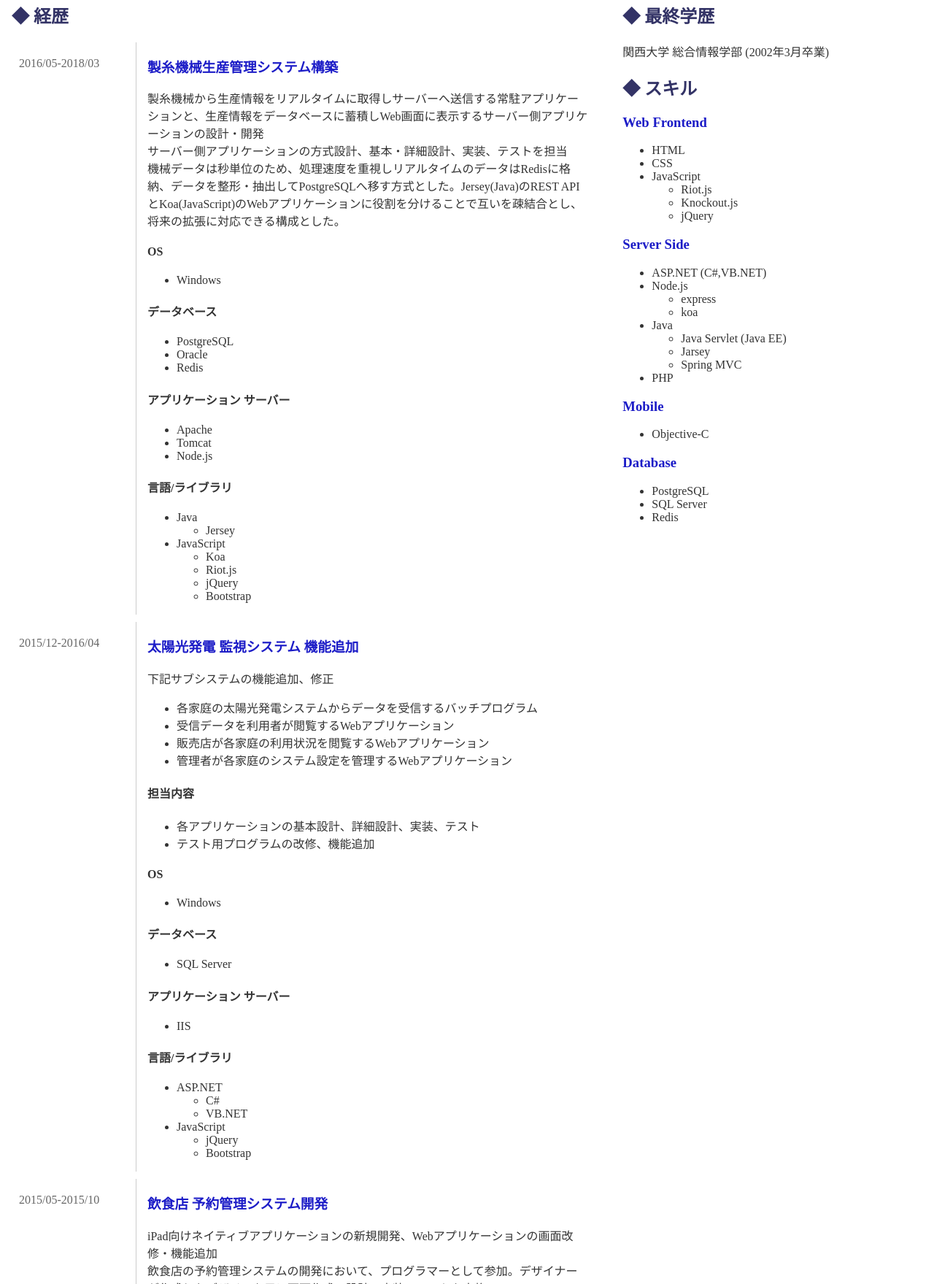
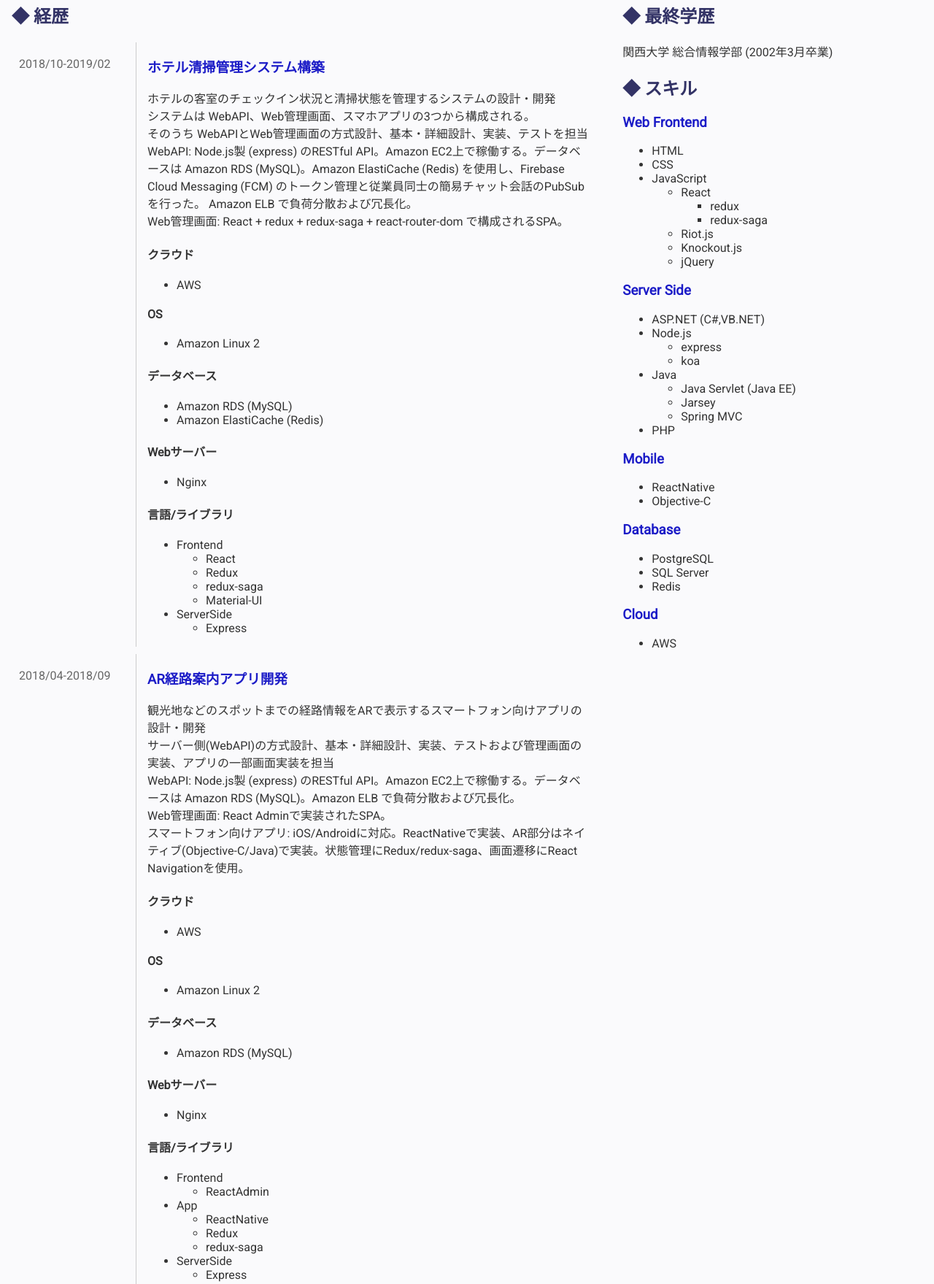
Before and after one commit to Kazunori-Kimura/Kazunori-Kimura.github.io, a plain HTML site: page index.html in a window 1280 px wide. Shown: the part 517-2276 px from the top of the page at 73% size. Drawn offline with Linux system fonts and the light colour scheme.

Commit message:
[mod] 経歴追記

```diff
--- a/index.html
+++ b/index.html
@@ -6,12 +6,15 @@
   <meta name="viewport" content="width=device-width, initial-scale=1.0">
   <meta http-equiv="X-UA-Compatible" content="ie=edge">
   <title>KAZUNORI KIMURA - Web Application Programer</title>
+  <link href="https://fonts.googleapis.com/css?family=Noto+Sans+JP|Roboto" rel="stylesheet">
   <style>
     html,
     body {
       margin: 0;
       padding: 0;
       color: #333333;
+      background-color: #fafafc;
+      font-family: 'Roboto', 'Noto Sans JP', sans-serif;
     }
 
     h1 {
@@ -168,9 +171,9 @@
             <img src="presentation_man.png" alt="LT" height=180>
           </div>
           <div class="message">
-            3/17 (土) に大阪 北浜にてライトニングトーク会を開催します。
+            毎月大阪でライトニングトーク会を開催しています。
             申し込みは connpass からお願いします！<br>
-            <a href="https://anket.connpass.com/event/80933/" target="_blank">【大阪】ITエンジニアのLT大会（3月開催） - connpass</a>
+            <a href="https://anket.connpass.com/" target="_blank">【大阪】ITエンジニアのLT大会</a>
           </div>
         </div>
       </section>
@@ -189,6 +192,12 @@
           <li>CSS</li>
           <li>JavaScript
             <ul>
+              <li>React
+                <ul>
+                  <li>redux</li>
+                  <li>redux-saga</li>
+                </ul>
+              </li>
               <li>Riot.js</li>
               <li>Knockout.js</li>
               <li>jQuery</li>
@@ -215,6 +224,7 @@
         </ul>
         <h3>Mobile</h3>
         <ul>
+          <li>ReactNative</li>
           <li>Objective-C</li>
         </ul>
         <h3>Database</h3>
@@ -223,10 +233,116 @@
           <li>SQL Server</li>
           <li>Redis</li>
         </ul>
+        <h3>Cloud</h3>
+        <ul>
+          <li>AWS</li>
+        </ul>
       </section>
     </div>
     <div class='area-g3'>
       <h2>経歴</h2>
+      <section class="project">
+        <span class="date">2018/10-2019/02</span>
+        <div class="project-info">
+          <h3 class="name">ホテル清掃管理システム構築</h3>
+          <div class="description">ホテルの客室のチェックイン状況と清掃状態を管理するシステムの設計・開発</div>
+          <div class="in-charge">
+            システムは WebAPI、Web管理画面、スマホアプリの3つから構成される。<br />
+            そのうち WebAPIとWeb管理画面の方式設計、基本・詳細設計、実装、テストを担当
+          </div>
+          <div class="detail">
+            WebAPI: Node.js製 (express) のRESTful API。Amazon EC2上で稼働する。データベースは Amazon RDS (MySQL)。Amazon ElastiCache (Redis) を使用し、Firebase Cloud Messaging (FCM) のトークン管理と従業員同士の簡易チャット会話のPubSubを行った。
+            Amazon ELB で負荷分散および冗長化。<br />
+            Web管理画面: React + redux + redux-saga + react-router-dom で構成されるSPA。
+          </div>
+          <div class="tech">
+            <h4>クラウド</h4>
+            <ul>
+              <li>AWS</li>
+            </ul>
+            <h4>OS</h4>
+            <ul>
+              <li>Amazon Linux 2</li>
+            </ul>
+            <h4>データベース</h4>
+            <ul>
+              <li>Amazon RDS (MySQL)</li>
+              <li>Amazon ElastiCache (Redis)</li>
+            </ul>
+            <h4>Webサーバー</h4>
+            <ul>
+              <li>Nginx</li>
+            </ul>
+            <h4>言語/ライブラリ</h4>
+            <ul>
+              <li>Frontend
+                <ul>
+                  <li>React</li>
+                  <li>Redux</li>
+                  <li>redux-saga</li>
+                  <li>Material-UI</li>
+                </ul>
+              </li>
+              <li>ServerSide
+                <ul>
+                  <li>Express</li>
+                </ul>
+              </li>
+            </ul>
+          </div>
+        </div>
+      </section>
+      <section class="project">
+        <span class="date">2018/04-2018/09</span>
+        <div class="project-info">
+          <h3 class="name">AR経路案内アプリ開発</h3>
+          <div class="description">観光地などのスポットまでの経路情報をARで表示するスマートフォン向けアプリの設計・開発</div>
+          <div class="in-charge">サーバー側(WebAPI)の方式設計、基本・詳細設計、実装、テストおよび管理画面の実装、アプリの一部画面実装を担当</div>
+          <div class="detail">
+              WebAPI: Node.js製 (express) のRESTful API。Amazon EC2上で稼働する。データベースは Amazon RDS (MySQL)。Amazon ELB で負荷分散および冗長化。<br />
+              Web管理画面: React Adminで実装されたSPA。<br />
+              スマートフォン向けアプリ: iOS/Androidに対応。ReactNativeで実装、AR部分はネイティブ(Objective-C/Java)で実装。状態管理にRedux/redux-saga、画面遷移にReact Navigationを使用。
+          </div>
+          <div class="tech">
+            <h4>クラウド</h4>
+            <ul>
+              <li>AWS</li>
+            </ul>
+            <h4>OS</h4>
+            <ul>
+              <li>Amazon Linux 2</li>
+            </ul>
+            <h4>データベース</h4>
+            <ul>
+              <li>Amazon RDS (MySQL)</li>
+            </ul>
+            <h4>Webサーバー</h4>
+            <ul>
+              <li>Nginx</li>
+            </ul>
+            <h4>言語/ライブラリ</h4>
+            <ul>
+              <li>Frontend
+                <ul>
+                  <li>ReactAdmin</li>
+                </ul>
+              </li>
+              <li>App
+                  <ul>
+                    <li>ReactNative</li>
+                    <li>Redux</li>
+                    <li>redux-saga</li>
+                  </ul>
+              </li>
+              <li>ServerSide
+                <ul>
+                  <li>Express</li>
+                </ul>
+              </li>
+            </ul>
+          </div>
+        </div>
+      </section>
       <section class="project">
         <span class="date">2016/05-2018/03</span>
         <div class="project-info">
```
